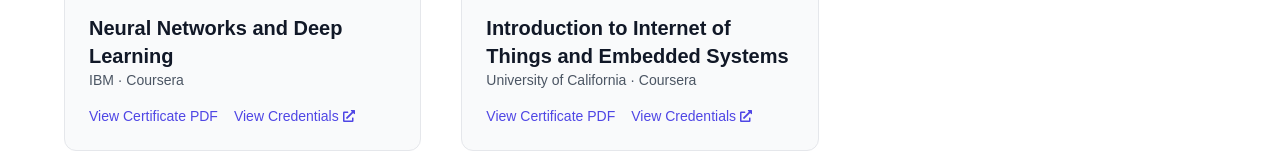
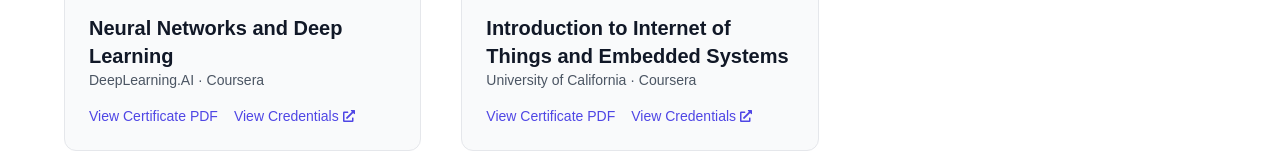
Before and after one commit to Mahir-Uddin0/portfolio_website, a Next.js app: page /certificates in a window 1280 px wide. Shown: the part 1775-1935 px from the top of the page. Built offline with nearby package versions, Linux system fonts and the light colour scheme.

Commit message:
updated course provider names

```diff
--- a/pages/certificates.js
+++ b/pages/certificates.js
@@ -189,7 +189,7 @@
   },
   {
     title: "Neural Networks and Deep Learning",
-    provider: "IBM · Coursera",
+    provider: "DeepLearning.AI · Coursera",
     pdf: "/certificates/Individual/1. Neural Networks.pdf",
     credential: "https://coursera.org/verify/example",
   },
```
